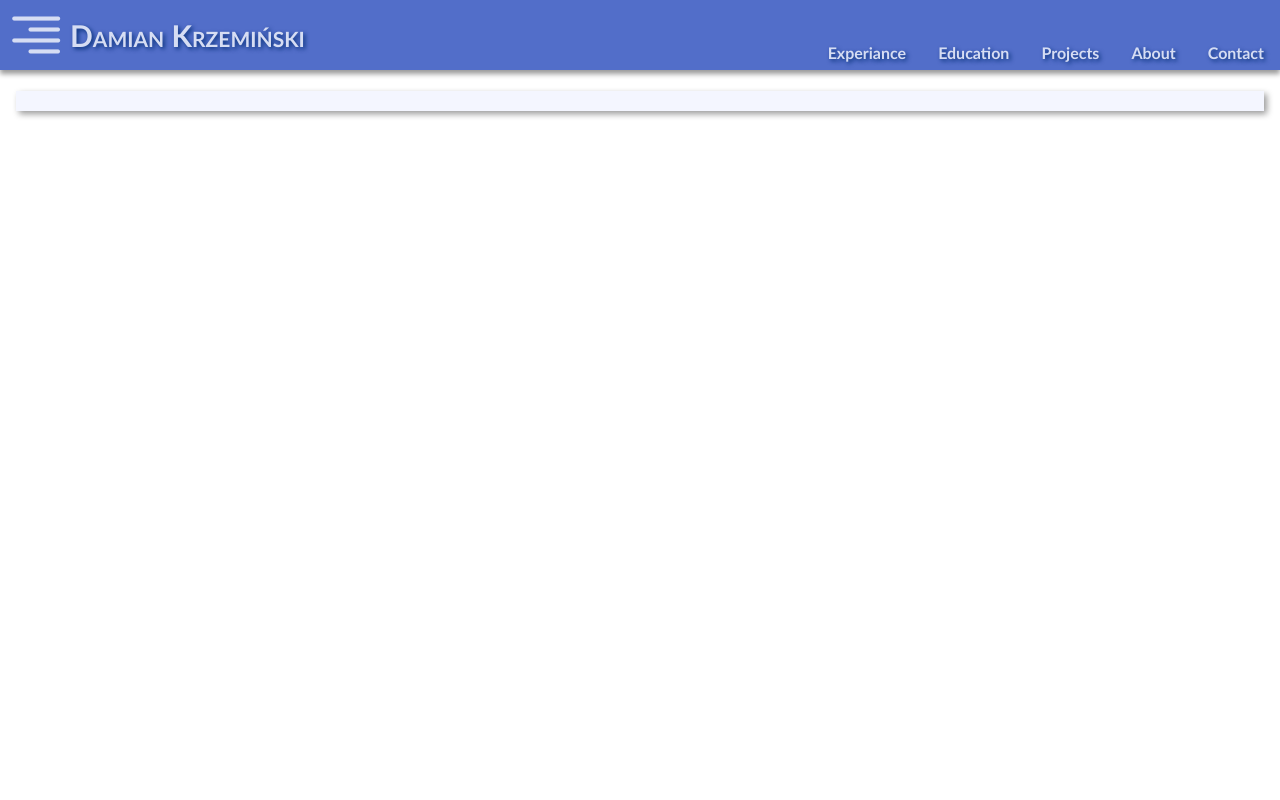
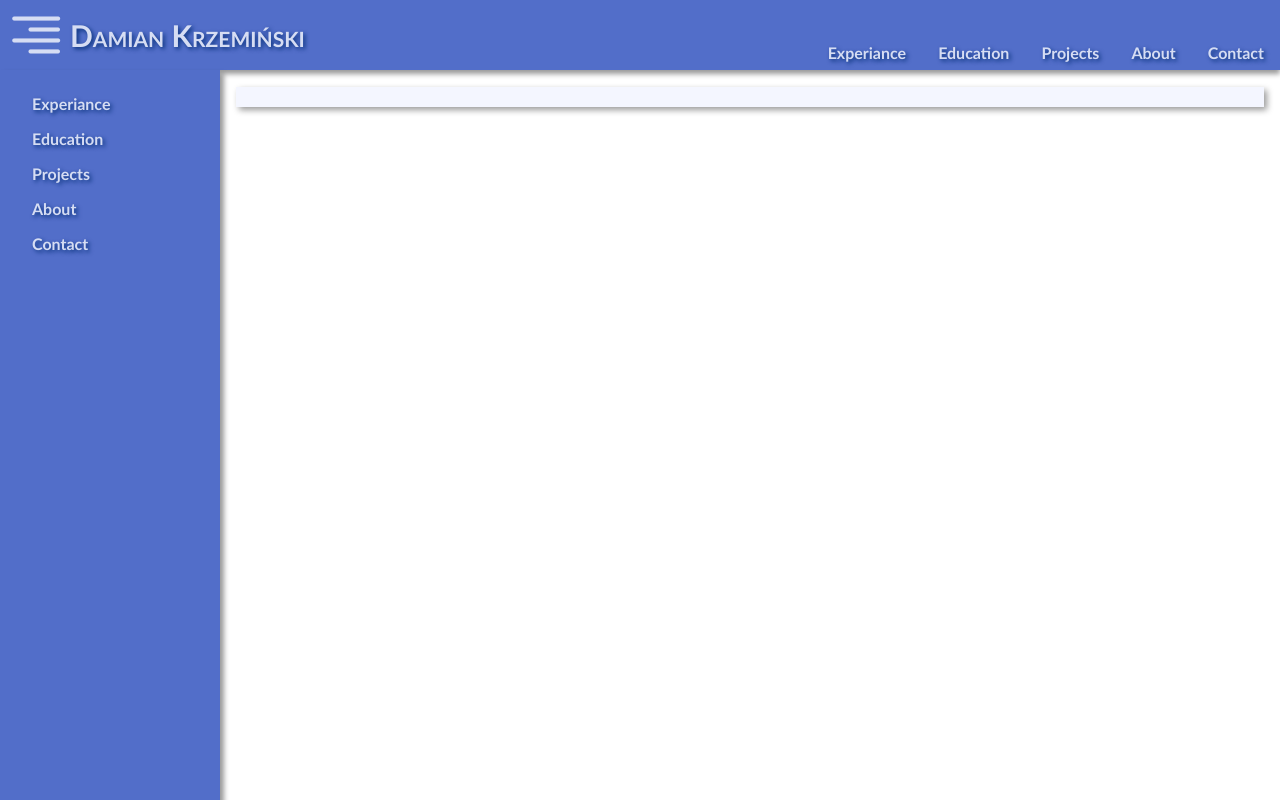
Before and after one commit to krzemdamian/CVPage, an Angular app in the folder cv-page-app/: page / in a window 1280 px wide. Built offline with nearby package versions, Linux system fonts and the light colour scheme; what primeng would draw is missing.

Commit message:
Add side navigation

```diff
--- a/cv-page-app/src/app/app.component.html
+++ b/cv-page-app/src/app/app.component.html
@@ -1,5 +1,6 @@
 <app-header></app-header>
 <div class= "spacer"></div>
 <div class="content-container">
+    <app-sidenav></app-sidenav>
     <router-outlet></router-outlet>
 </div>
--- a/cv-page-app/src/app/app.component.scss
+++ b/cv-page-app/src/app/app.component.scss
@@ -1,16 +1,19 @@
 .spacer {
-    height: 75px;
+    height: 71px;
     margin-top: 0px;
     border-radius: 50px;
     border: 10px;
 }
 
-
+$base-margin: 16px;
 .content-container {
-    margin: 16px;
+    margin: $base-margin;
     //border-radius: 15px;
     //border:0px solid black;
     box-shadow: 3px 3px 6px rgba(0, 0, 0,.4);
     padding: 10px;
     background-color: rgb(244, 246, 255);
+    transition: margin-left .5s;
+    margin-left: $base-margin + 220px;
+    //padding: 16px;
 }
--- a/cv-page-app/src/app/core/core.module.ts
+++ b/cv-page-app/src/app/core/core.module.ts
@@ -3,11 +3,13 @@ import { CommonModule } from '@angular/common';
 import { HeaderComponent } from './header/header.component';
 import { ButtonModule } from 'primeng/button';
 import { RouterModule } from '@angular/router';
+import { SidenavComponent } from './sidenav/sidenav.component';
 
 
 @NgModule({
   declarations: [
     HeaderComponent,
+    SidenavComponent,
   ],
   imports: [
     CommonModule,
@@ -16,6 +18,7 @@ import { RouterModule } from '@angular/router';
   ],
   exports: [
     HeaderComponent,
+    SidenavComponent,
   ]
 })
 export class CoreModule { }
--- /dev/null
+++ b/cv-page-app/src/app/core/sidenav/sidenav.component.html
@@ -0,0 +1,10 @@
+<div id="mySidenav" class="sidenav">
+    <!-- <a href="javascript:void(0)" class="closebtn" onclick="closeNav()">&times;</a> -->
+    <ul>
+        <li><a [routerLink]="['/experiance']" routerLinkActive="router-link-active" >Experiance</a></li>
+        <li><a [routerLink]="['/experiance']" routerLinkActive="router-link-active" >Education</a></li>
+        <li><a [routerLink]="['/experiance']" routerLinkActive="router-link-active" >Projects</a></li>
+        <li><a [routerLink]="['/experiance']" routerLinkActive="router-link-active" >About</a></li>
+        <li><a [routerLink]="['/experiance']" routerLinkActive="router-link-active" >Contact</a></li>
+    </ul>
+</div>
--- /dev/null
+++ b/cv-page-app/src/app/core/sidenav/sidenav.component.scss
@@ -0,0 +1,66 @@
+.sidenav {
+    height: 100%;
+    width: 220px;
+    position: fixed;
+    z-index: 1;
+    top: 70px;
+    left: 0;
+    background-color: rgb(82, 110, 201);
+    overflow-x: hidden;
+    transition: 0.5s;
+    padding-top: 16px;
+    box-shadow: 4px 4px 5px rgba(0, 0, 0,.4);
+  }
+ /*
+  .sidenav a {
+    padding: 8px 8px 8px 32px;
+    text-decoration: none;
+    font-size: 25px;
+    color: #818181;
+    display: block;
+    transition: 0.3s;
+  }
+
+  .sidenav a:hover {
+    color: #f1f1f1;
+  }
+
+  .sidenav .closebtn {
+    position: absolute;
+    top: 0;
+    right: 25px;
+    font-size: 36px;
+    margin-left: 50px;
+  }
+*/
+  ul {
+    list-style-type: none;
+    margin: 0;
+    padding: 0;
+    //background-color: #f1f1f1;
+    //height: $header-height;
+  }
+
+  li {
+      //float: left;
+  }
+
+  li a {
+    display: block;
+    color: rgb(214, 221, 243);
+    text-shadow: 2px 2px 4px #052f77;
+    padding: 8px 32px;
+    text-decoration: none;
+    font-weight: bold;
+  }
+
+  /* Change the link color on hover */
+  li a:hover {
+    background-color: rgb(46, 72, 158);
+    color: white;
+  }
+
+  li a:active {
+    background-color: rgb(65, 86, 155);
+    color: white;
+  }
--- /dev/null
+++ b/cv-page-app/src/app/core/sidenav/sidenav.component.ts
@@ -0,0 +1,15 @@
+import { Component, OnInit } from '@angular/core';
+
+@Component({
+  selector: 'app-sidenav',
+  templateUrl: './sidenav.component.html',
+  styleUrls: ['./sidenav.component.scss']
+})
+export class SidenavComponent implements OnInit {
+
+  constructor() { }
+
+  ngOnInit() {
+  }
+
+}
```
Also changed, not shown: cv-page-app/src/app/core/services/navigation.service.ts (added, +9 -0 lines), 2 other files (tests, documents, lock files or other folders).
